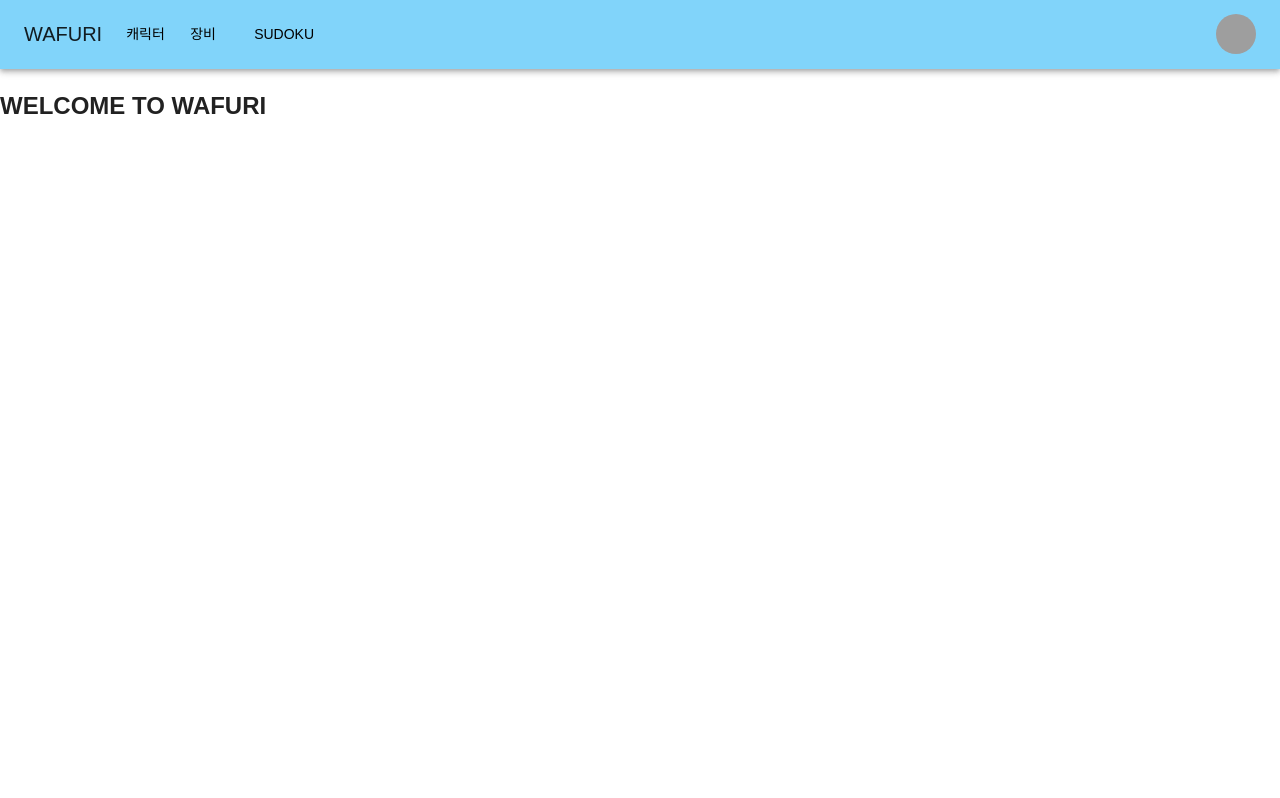
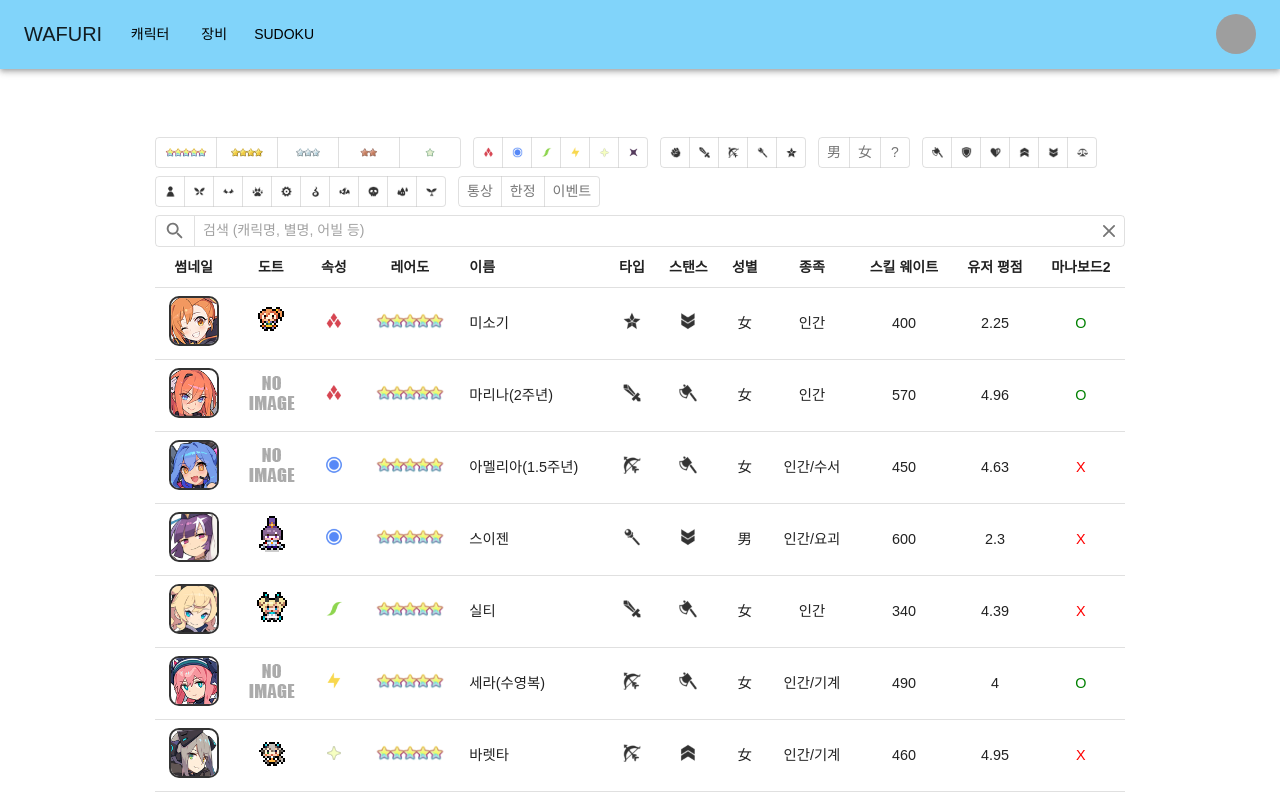
Before and after one commit to nepties/FE-Training, a React (Create React App) app: page / in a window 1280 px wide. Shown: the top 798 px of the page. Built offline with nearby package versions, Linux system fonts and the light colour scheme; grey boxes are pictures that could not be loaded.

Commit message:
Add 404 page, set characters page as default

```diff
--- a/src/App.tsx
+++ b/src/App.tsx
@@ -1,7 +1,6 @@
 import React from "react";
 import { BrowserRouter, Route, Routes } from "react-router-dom";
-import { Main, Equipments, Sudoku } from "./pages";
-import CharactersPage from "./pages/characters/CharactersPage";
+import { NotFound, Characters, Equipments, Sudoku } from "./pages";
 
 import "./App.css";
 import Header from "./components/Header";
@@ -11,10 +10,11 @@ const App = () => {
     <BrowserRouter>
       <Header />
       <Routes>
-        <Route path="/" element={<Main />} />
-        <Route path="/characters" element={<CharactersPage />} />
+        <Route path="/" element={<Characters />} />
+        <Route path="/characters" element={<Characters />} />
         <Route path="/equipments" element={<Equipments />} />
         <Route path="/sudoku" element={<Sudoku />} />
+        <Route path="*" element={<NotFound />} />
       </Routes>
     </BrowserRouter>
   );
--- a/src/assets/index.tsx
+++ b/src/assets/index.tsx
@@ -1,4 +1,8 @@
 import { Images } from "types/types";
+
+// 404page images
+import { default as b404 } from "./404_bg.png";
+import { default as title404 } from "./p404_title.png";
 
 import { default as star1 } from "./star1.webp";
 import { default as star2 } from "./star2.webp";
--- a/src/components/Header.tsx
+++ b/src/components/Header.tsx
@@ -96,7 +96,9 @@ const Header = () => {
                   component={RouterLink}
                   to={page.path}
                 >
-                  <Typography textAlign="center">{page.name}</Typography>
+                  <Typography sx={{ textAlign: "center" }}>
+                    {page.name}
+                  </Typography>
                 </MenuItem>
               ))}
             </Menu>
@@ -116,7 +118,12 @@ const Header = () => {
                 to={page.path}
                 key={page.name}
                 onClick={handleCloseNavMenu}
-                sx={{ my: 2, color: "black", display: "block" }}
+                sx={{
+                  my: 2,
+                  color: "black",
+                  display: "block",
+                  textAlign: "center",
+                }}
               >
                 {page.name}
               </Button>
--- a/src/pages/Main.tsx
+++ /dev/null
@@ -1,11 +0,0 @@
-import React from "react";
-
-const Main = () => {
-  return (
-    <div>
-      <h2>WELCOME TO WAFURI</h2>
-    </div>
-  );
-};
-
-export default Main;
--- /dev/null
+++ b/src/pages/NotFound.tsx
@@ -0,0 +1,29 @@
+import React from "react";
+import { Box } from "@mui/material";
+import images from "assets";
+
+const NotFound = () => {
+  return (
+    <Box
+      sx={{
+        display: "flex",
+        alignItems: "center",
+        justifyContent: "center",
+        height: "100vh",
+        backgroundImage: `url(${images.b404})`,
+        backgroundPositionX: "50%",
+        backgroundPositionY: "0%",
+        backgroundRepeat: "no-repeat",
+        backgroundSize: "100%",
+        textAlign: "center",
+        verticalAlign: "middle",
+      }}
+    >
+      <Box>
+        <img src={images.title404} alt="" />
+      </Box>
+    </Box>
+  );
+};
+
+export default NotFound;
--- a/src/pages/index.tsx
+++ b/src/pages/index.tsx
@@ -1,4 +1,4 @@
-export { default as Main } from "./Main";
+export { default as NotFound } from "./NotFound";
 export { default as Characters } from "./characters/CharactersPage";
-export { default as Equipments } from "./Equipments";
+export { default as Equipments } from "./equipments/EquipmentsPage";
 export { default as Sudoku } from "./Sudoku";
```
Also changed, not shown: src/assets/404_bg.png (added), src/assets/p404_title.png (added).
